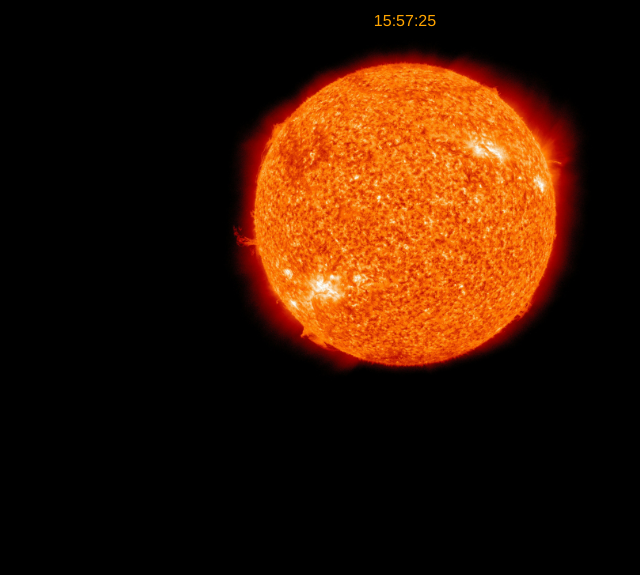
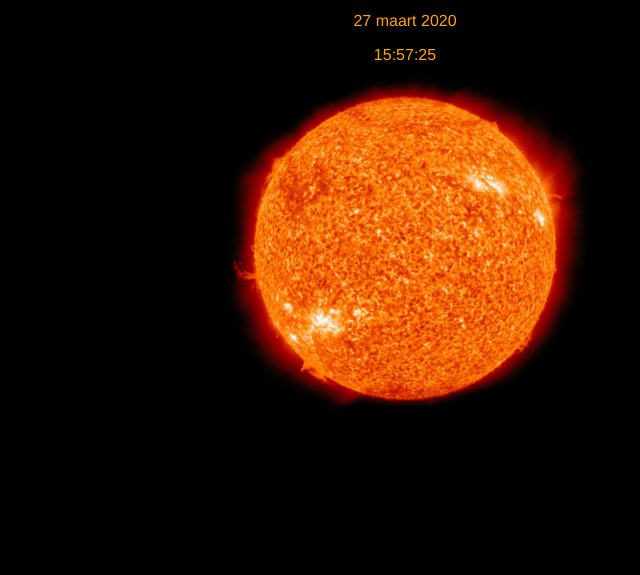
Before and after one commit to kimberollie/KimberlyMChallenge2, a plain HTML site: page index.html in a window 1280 px wide. Shown: the part 225-800 px from the top of the page, without its empty margins (235-875 px from the left). Drawn offline with Linux system fonts and the light colour scheme.

Commit message:
Add files via upload

```diff
--- a/css/styles.css
+++ b/css/styles.css
@@ -49,6 +49,12 @@ body {
     max-width: 100%;
   }
 
+  #datum {
+    color: orange;
+    display: flex;
+    justify-content: center;
+  }
+
   #dagofnacht {
     max-width: 50%;
   }
@@ -68,6 +74,12 @@ body {
     display: flex;
     justify-content: center;
     min-width: 70%;
+  }
+
+  #datum {
+    color: orange;
+    display: flex;
+    justify-content: center;
   }
 
   #dagofnacht {
@@ -91,6 +103,11 @@ body {
     justify-content: center;
     min-width: 30%;
   }
+  #datum {
+    color: orange;
+    display: flex;
+    justify-content: center;
+  }
 
   #dagofnacht {
     max-width: 30%;
@@ -113,6 +130,12 @@ body {
     min-width: 30%;
   }
 
+  #datum {
+    color: orange;
+    display: flex;
+    justify-content: center;
+  }
+
   #dagofnacht {
     max-width: 20%;
   }
--- a/index.html
+++ b/index.html
@@ -5,9 +5,10 @@
   <script type="text/javascript" src="scripts/script.js"></script>
   <meta content="width=device-width, initial-scale=1" name="viewport" />
 </head>
-<body onload="setInterval(updateTime, 1000)">
+<body onload="setInterval(updateTime, 1000); myTimer();">
 <img src="images/mars.png" id="marsanimatie">
 <h1>Aardse tijd</h1>
+<p id="datum"></p>
 <div id="klok"></div>
 <img id="dagofnacht" alt="ZonMaan">
 </body>
--- a/scripts/script.js
+++ b/scripts/script.js
@@ -28,3 +28,14 @@ if (t <= 6 || t >= 23)
     document.getElementById('dagofnacht').src = "images/zon.jpg";
   }
 }
+
+//Dit laat de systeemdatum zien in de body
+var maanden = ['januari', 'februari', 'maart', 'april', 'mei', 'juni', 'juni', 'augustus', 'september', 'oktober', 'november', 'december'];
+
+function myTimer()
+{
+    var today = new Date();
+    document.getElementById('datum').innerHTML = ('0' + today.getDate()).slice(-2) +
+     ' ' + (maanden[today.getMonth()]) +
+      ' ' + today.getFullYear();
+}
```
